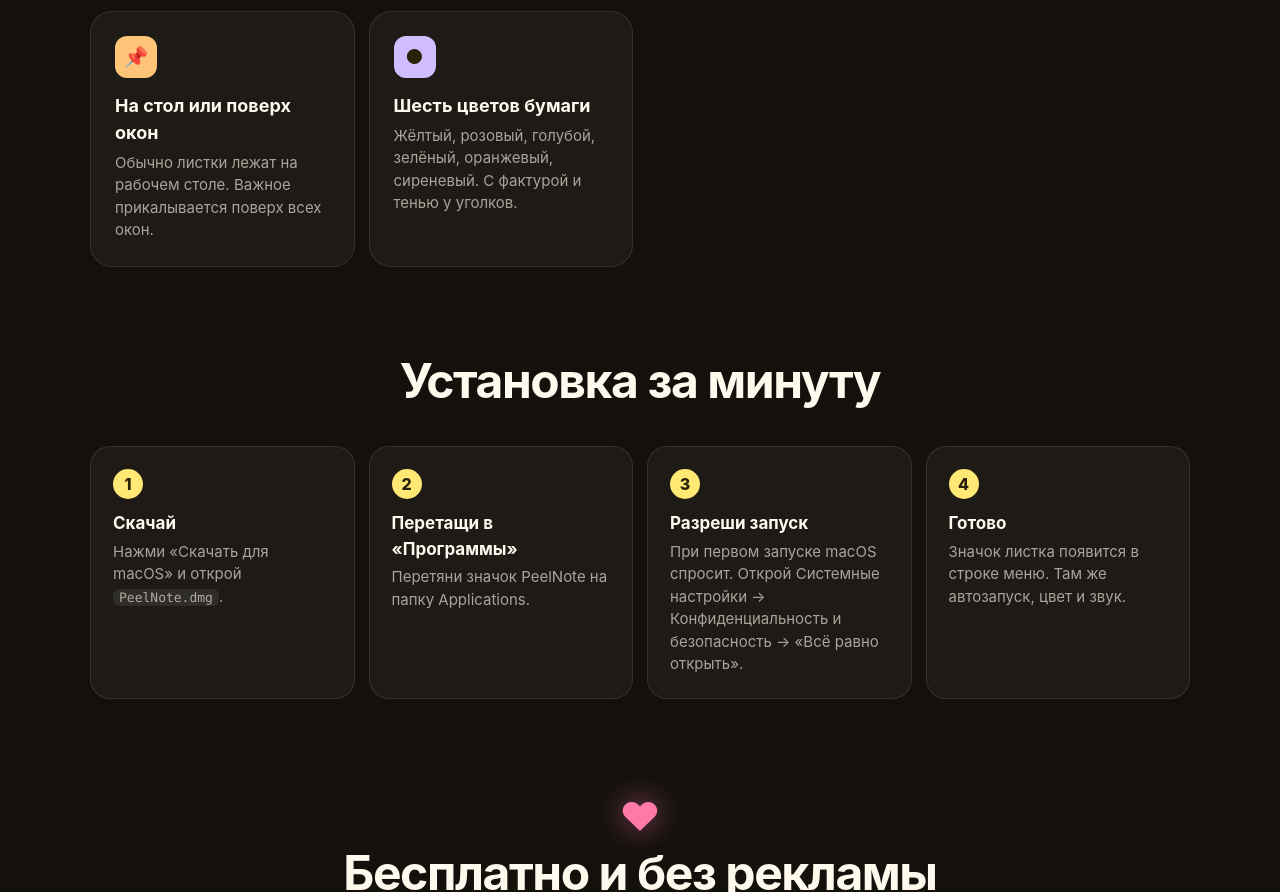
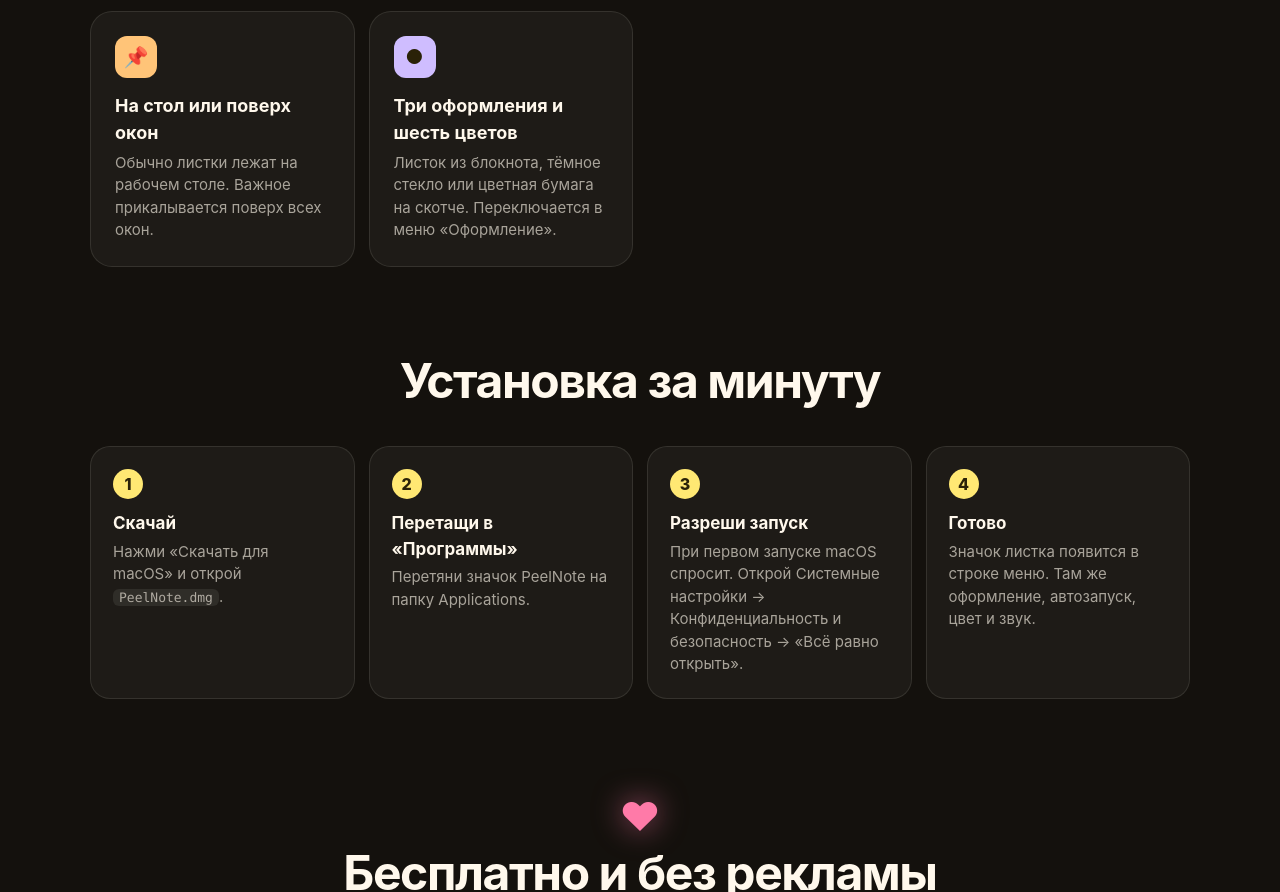
Before and after one commit to NorthlightApps/peelnote, a plain HTML site: page index.html in a window 1280 px wide. Shown: the part 1637-2529 px from the top of the page. Drawn offline with Linux system fonts and the light colour scheme.

Commit message:
PeelNote 1.2: three note styles
Co-Authored-By: Claude Opus 5.5 <noreply@anthropic.com>

```diff
--- a/index.html
+++ b/index.html
@@ -149,7 +149,7 @@
       <div class="f"><div class="ic" style="background:var(--blue)">⌃⌥N</div><b>Новый листок откуда угодно</b><p>Сочетание <kbd>⌃⌥N</kbd> лепит заметку прямо под курсор, в любой программе.</p></div>
       <div class="f"><div class="ic" style="background:var(--green)">↺</div><b>Сорвал случайно?</b><p>Последние 30 сорванных листков можно вернуть из меню или через <kbd>⇧⌘T</kbd>.</p></div>
       <div class="f"><div class="ic" style="background:var(--orange)">📌</div><b>На стол или поверх окон</b><p>Обычно листки лежат на рабочем столе. Важное прикалывается поверх всех окон.</p></div>
-      <div class="f"><div class="ic" style="background:var(--purple)">●</div><b>Шесть цветов бумаги</b><p>Жёлтый, розовый, голубой, зелёный, оранжевый, сиреневый. С фактурой и тенью у уголков.</p></div>
+      <div class="f"><div class="ic" style="background:var(--purple)">●</div><b>Три оформления и шесть цветов</b><p>Листок из блокнота, тёмное стекло или цветная бумага на скотче. Переключается в меню «Оформление».</p></div>
     </div>
   </section>
 
@@ -159,7 +159,7 @@
       <div class="step"><b>Скачай</b><p>Нажми «Скачать для macOS» и открой <code>PeelNote.dmg</code>.</p></div>
       <div class="step"><b>Перетащи в «Программы»</b><p>Перетяни значок PeelNote на папку Applications.</p></div>
       <div class="step"><b>Разреши запуск</b><p>При первом запуске macOS спросит. Открой Системные настройки → Конфиденциальность и безопасность → «Всё равно открыть».</p></div>
-      <div class="step"><b>Готово</b><p>Значок листка появится в строке меню. Там же автозапуск, цвет и звук.</p></div>
+      <div class="step"><b>Готово</b><p>Значок листка появится в строке меню. Там же оформление, автозапуск, цвет и звук.</p></div>
     </div>
   </section>
 
```
Also changed, not shown: 1 other file.
